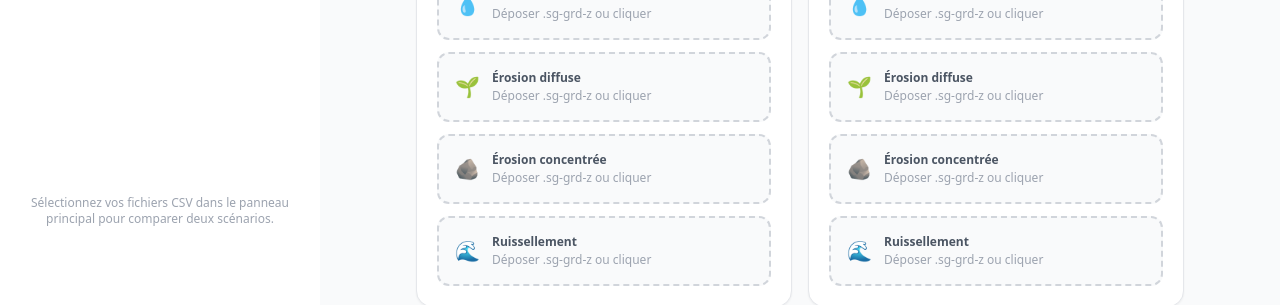
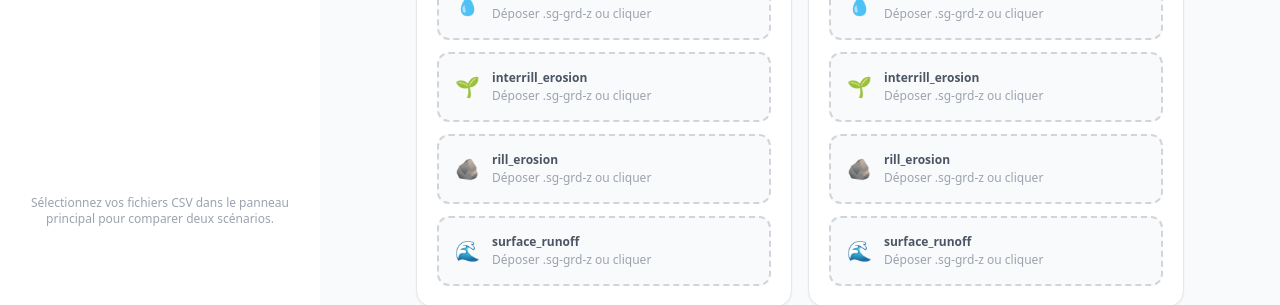
Before and after one commit to Symbioose/hackathon-sia-2026, a React (Vite) app in the folder frontend/: page / in a window 1280 px wide. Both pictures are taken after a click on the button "Comparaison". Shown: the part 201-506 px from the top of the page. Built offline with nearby package versions, Linux system fonts and the light colour scheme; what proj4 would draw is missing.

Commit message:
feat: synthese ia ok (moyen)

```diff
--- a/frontend/src/components/ComparisonPanel.tsx
+++ b/frontend/src/components/ComparisonPanel.tsx
@@ -7,9 +7,9 @@ type FileKey = 'infiltration' | 'interrill_erosion' | 'rill_erosion' | 'surface_
 
 const FILE_SLOTS: { key: FileKey; label: string; icon: string }[] = [
   { key: 'infiltration',      label: 'Infiltration',       icon: '💧' },
-  { key: 'interrill_erosion', label: 'Érosion diffuse',    icon: '🌱' },
-  { key: 'rill_erosion',      label: 'Érosion concentrée', icon: '🪨' },
-  { key: 'surface_runoff',    label: 'Ruissellement',      icon: '🌊' },
+  { key: 'interrill_erosion', label: 'interrill_erosion',    icon: '🌱' },
+  { key: 'rill_erosion',      label: 'rill_erosion ', icon: '🪨' },
+  { key: 'surface_runoff',    label: 'surface_runoff',      icon: '🌊' },
 ];
 
 type ScenarioFiles = Record<FileKey, File | null>;
```
